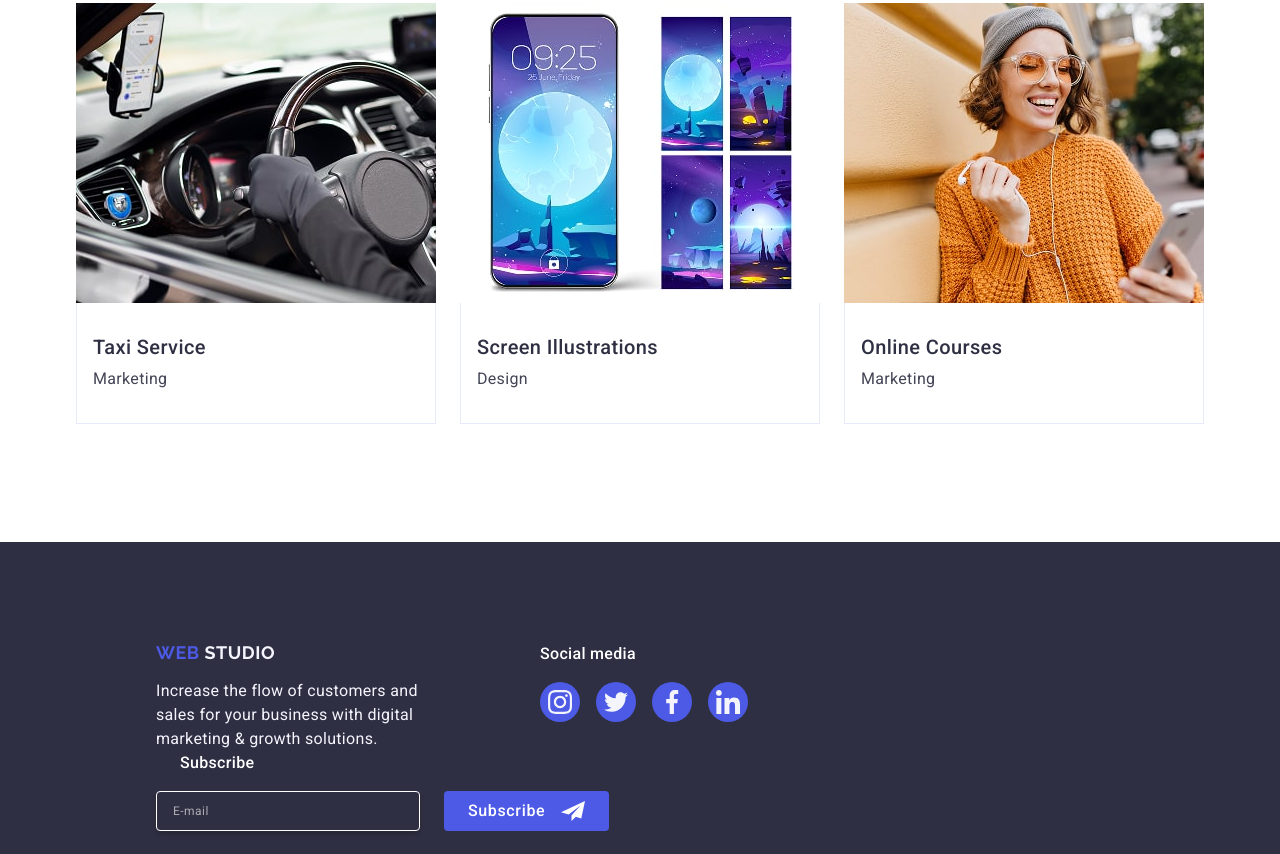
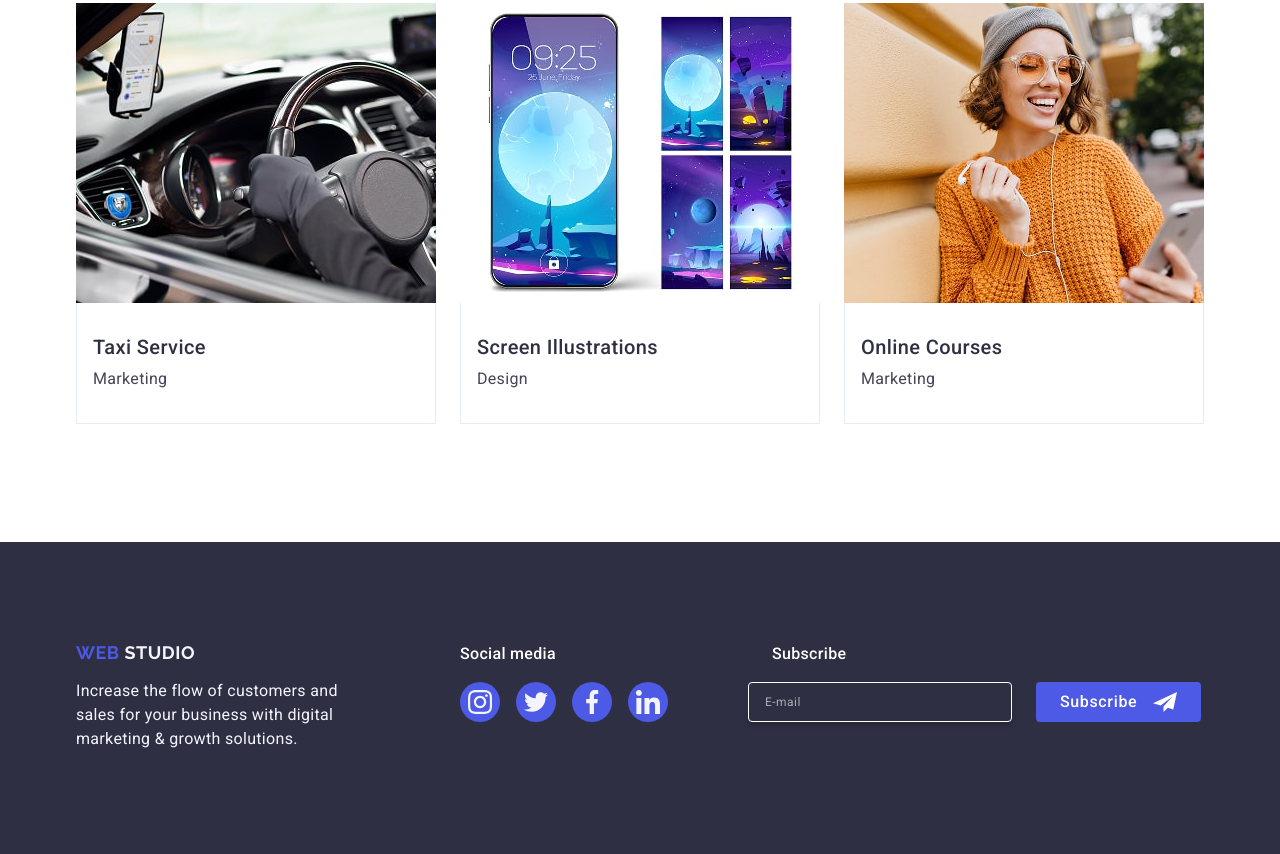
Before and after one commit to NeDs217/goit-markup-hw-05, a plain HTML site: page index.html in a window 1280 px wide. Shown: the part 2639-3493 px from the top of the page. Drawn offline with nearby package versions, Linux system fonts and the light colour scheme.

Commit message:
final version

```diff
--- a/css/styles.css
+++ b/css/styles.css
@@ -551,7 +551,6 @@ nav {
   padding-top: 100px;
   display: flex;
   margin: 0 auto;
-  padding-left: 156px;
 }
 
 .footer-container {
--- a/index.html
+++ b/index.html
@@ -431,7 +431,7 @@
     <!-- #endregion main -->
     <!-- #region footer -->
     <footer class="footer">
-      <div class="footer-container">
+      <div class="container footer-container">
         <div class="footer-info">
           <a class="link-site-footer" href="./index.html">
             Web
```
